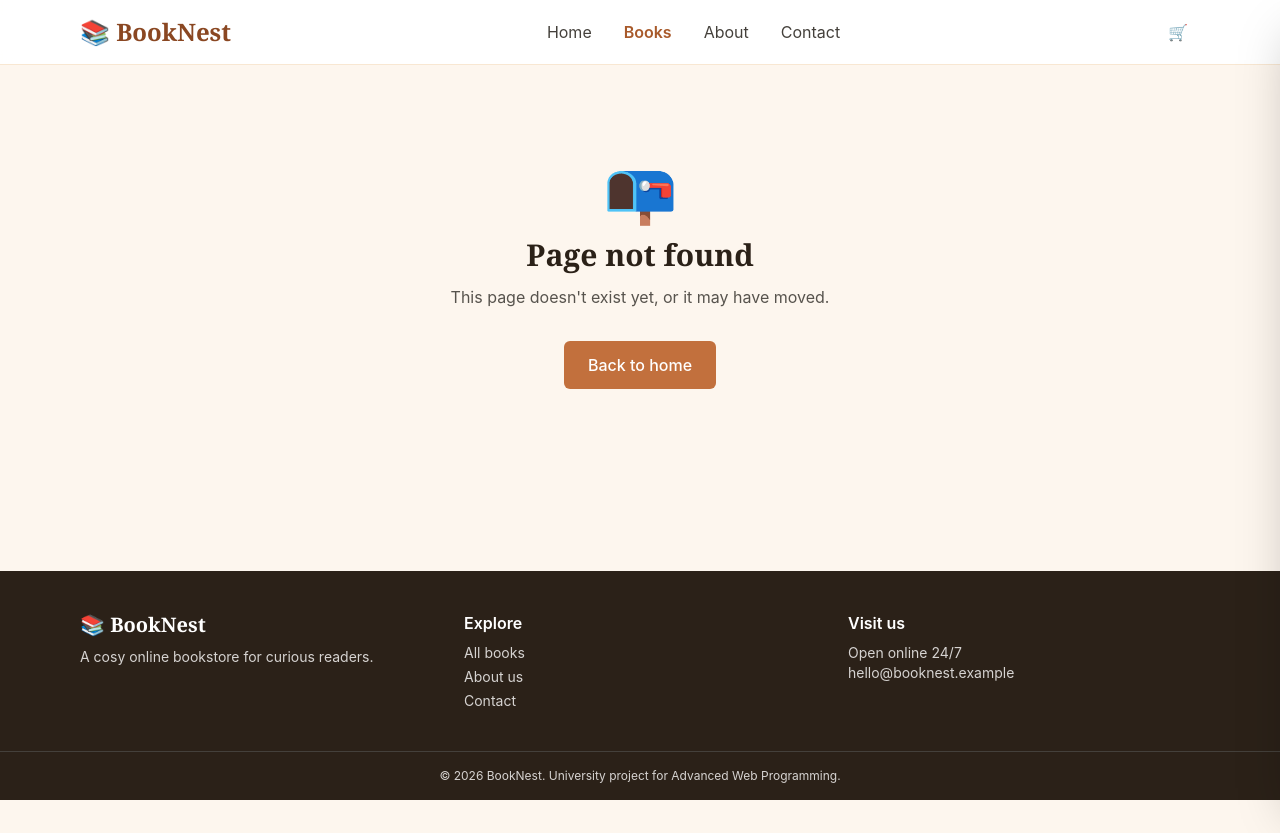
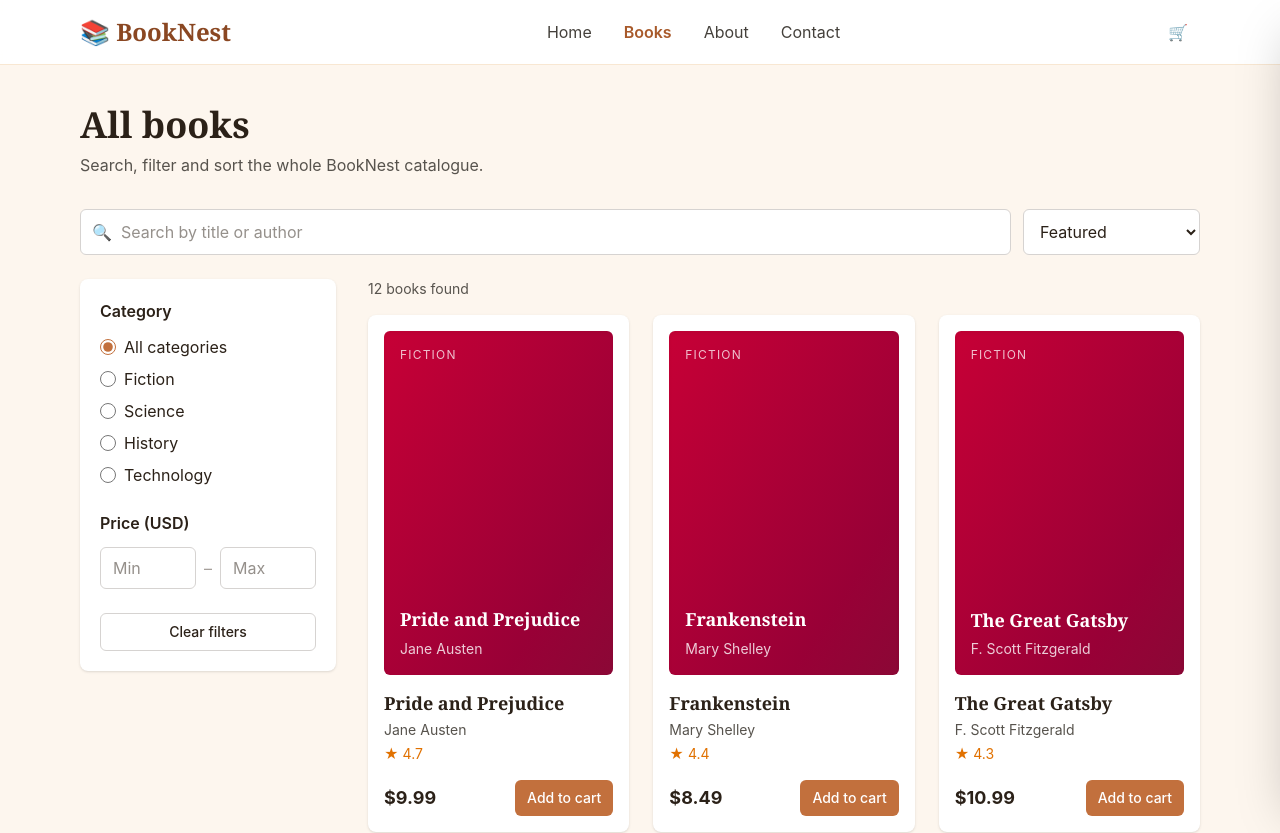
Before and after one commit to Anas-Abdul-El/bookNest, a React (Vite) app: page /books in a window 1280 px wide. Shown: the top 833 px of the page. Before the commit the page ends 800 px from the top, so only its background shows below. Built offline with nearby package versions, Linux system fonts and the light colour scheme.

Commit message:
Add Books page with URL-based search, filters and sorting

```diff
--- a/src/App.tsx
+++ b/src/App.tsx
@@ -1,5 +1,6 @@
 import { Route, Routes } from "react-router-dom";
 import Layout from "./components/Layout";
+import Books from "./pages/Books";
 import Home from "./pages/Home";
 import NotFound from "./pages/NotFound";
 
@@ -8,6 +9,7 @@ function App() {
     <Routes>
       <Route element={<Layout />}>
         <Route index element={<Home />} />
+        <Route path="books" element={<Books />} />
         <Route path="*" element={<NotFound />} />
       </Route>
     </Routes>
--- /dev/null
+++ b/src/pages/Books.tsx
@@ -0,0 +1,163 @@
+import { useState } from "react";
+import { useSearchParams } from "react-router-dom";
+import BookCard from "../components/BookCard";
+import FilterPanel from "../components/FilterPanel";
+import SearchBar from "../components/SearchBar";
+import { books, categories } from "../data/books";
+import {
+  filterBooks,
+  isSortOption,
+  sortOptions,
+  type BookFilters,
+} from "../utils/filterBooks";
+
+function readPrice(value: string | null): number | null {
+  if (value === null || value === "") return null;
+  const price = Number(value);
+  return Number.isNaN(price) ? null : price;
+}
+
+function Books() {
+  // The filters live in the URL (e.g. /books?category=Science&sort=rating),
+  // so links from the Home page work and a filtered list can be shared.
+  const [searchParams, setSearchParams] = useSearchParams();
+  const [filtersOpen, setFiltersOpen] = useState(false);
+
+  const sortParam = searchParams.get("sort") ?? "";
+  const filters: BookFilters = {
+    search: searchParams.get("q") ?? "",
+    category: searchParams.get("category") ?? "",
+    minPrice: readPrice(searchParams.get("min")),
+    maxPrice: readPrice(searchParams.get("max")),
+    sort: isSortOption(sortParam) ? sortParam : "featured",
+  };
+
+  // Sets one URL parameter, or removes it when the value is empty.
+  const updateParam = (key: string, value: string) => {
+    setSearchParams(
+      (params) => {
+        if (value === "") {
+          params.delete(key);
+        } else {
+          params.set(key, value);
+        }
+        return params;
+      },
+      { replace: true },
+    );
+  };
+
+  const clearFilters = () => {
+    setSearchParams(
+      (params) => {
+        params.delete("category");
+        params.delete("min");
+        params.delete("max");
+        return params;
+      },
+      { replace: true },
+    );
+  };
+
+  const results = filterBooks(books, filters);
+  const activeFilterCount =
+    (filters.category ? 1 : 0) +
+    (filters.minPrice !== null ? 1 : 0) +
+    (filters.maxPrice !== null ? 1 : 0);
+
+  return (
+    <section className="mx-auto max-w-6xl px-4 py-10">
+      <h1 className="font-serif text-3xl font-bold sm:text-4xl">All books</h1>
+      <p className="mt-2 text-stone-600">
+        Search, filter and sort the whole BookNest catalogue.
+      </p>
+
+      <div className="mt-8 flex flex-col gap-3 sm:flex-row">
+        <div className="flex-1">
+          <SearchBar
+            value={filters.search}
+            onChange={(value) => updateParam("q", value)}
+          />
+        </div>
+
+        <div className="flex gap-3">
+          <button
+            type="button"
+            onClick={() => setFiltersOpen((open) => !open)}
+            className="flex-1 cursor-pointer rounded-md border border-stone-300 bg-white px-4 py-2.5 font-medium hover:bg-stone-50 lg:hidden"
+            aria-expanded={filtersOpen}
+            aria-controls="filter-panel"
+          >
+            Filters{activeFilterCount > 0 && ` (${activeFilterCount})`}
+          </button>
+
+          <label htmlFor="sort" className="sr-only">Sort by</label>
+          <select
+            id="sort"
+            value={filters.sort}
+            onChange={(event) =>
+              updateParam("sort", event.target.value === "featured" ? "" : event.target.value)
+            }
+            className="flex-1 cursor-pointer rounded-md border border-stone-300 bg-white px-3 py-2.5 focus:border-brand-500 focus:ring-2 focus:ring-brand-100 focus:outline-none"
+          >
+            {sortOptions.map((option) => (
+              <option key={option.value} value={option.value}>
+                {option.label}
+              </option>
+            ))}
+          </select>
+        </div>
+      </div>
+
+      <div className="mt-6 grid gap-8 lg:grid-cols-4">
+        {/* Always visible on large screens; toggled by the Filters button on small ones */}
+        <aside
+          id="filter-panel"
+          className={`${filtersOpen ? "block" : "hidden"} lg:block`}
+        >
+          <FilterPanel
+            categories={categories}
+            category={filters.category}
+            minPrice={filters.minPrice}
+            maxPrice={filters.maxPrice}
+            onCategoryChange={(category) => updateParam("category", category)}
+            onMinPriceChange={(price) => updateParam("min", price === null ? "" : String(price))}
+            onMaxPriceChange={(price) => updateParam("max", price === null ? "" : String(price))}
+            onClear={clearFilters}
+          />
+        </aside>
+
+        <div className="lg:col-span-3">
+          <p className="text-sm text-stone-600" aria-live="polite">
+            {results.length} {results.length === 1 ? "book" : "books"} found
+          </p>
+
+          {results.length > 0 ? (
+            <div className="mt-4 grid grid-cols-1 gap-6 sm:grid-cols-2 xl:grid-cols-3">
+              {results.map((book) => (
+                <BookCard key={book.id} book={book} />
+              ))}
+            </div>
+          ) : (
+            <div className="mt-4 rounded-lg bg-white p-10 text-center shadow-sm">
+              <p className="text-5xl" aria-hidden="true">🔎</p>
+              <p className="mt-4 font-serif text-xl font-bold">No books match your search</p>
+              <p className="mt-2 text-stone-600">
+                Try a different search or clear the filters.
+              </p>
+              <button
+                type="button"
+                onClick={() => setSearchParams({}, { replace: true })}
+                className="mt-6 cursor-pointer rounded-md bg-brand-500 px-5 py-2.5 font-medium text-white hover:bg-brand-600"
+              >
+                Show all books
+              </button>
+            </div>
+          )}
+        </div>
+      </div>
+    </section>
+  );
+}
+
+export default Books;
```
